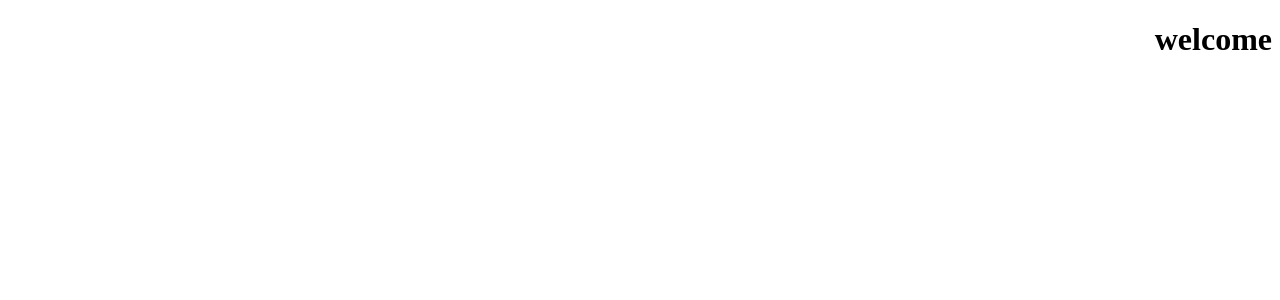
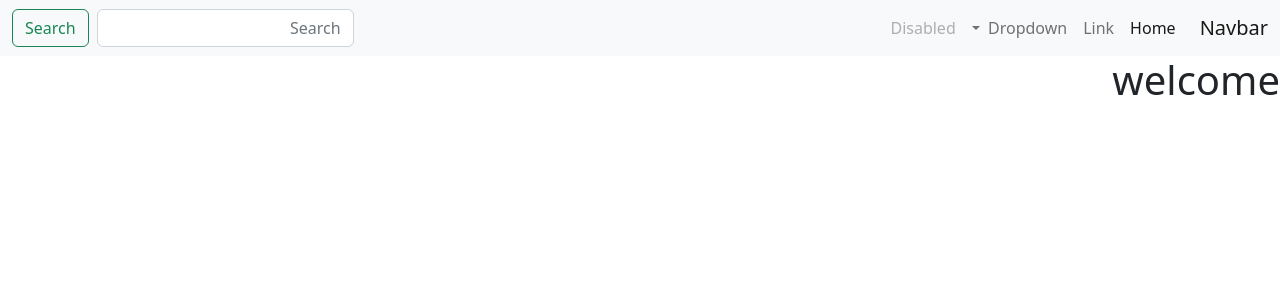
Before and after one commit to EngMjari/Django-blog, a Django app: page / in a window 1280 px wide. Before the commit the part shown is almost empty. Shown: the top 300 px of the page. Run offline with Django 5.2, Linux system fonts and the light colour scheme; some libraries are stand-ins or nearby versions.

Commit message:
create navbar and fix static files

```diff
--- a/core/settings.py
+++ b/core/settings.py
@@ -119,12 +119,9 @@ USE_TZ = True
 # https://docs.djangoproject.com/en/5.0/howto/static-files/
 
 STATIC_URL = "static/"
-STATICFILES = [
-    os.path.join(BASE_DIR, 'static'),
-]
+STATICFILES_DIRS = [os.path.join(BASE_DIR, 'static'),]
 MEDIA_URL = "media/"
 MEDIA_ROOT = os.path.join(BASE_DIR, 'media')
-
 # Default primary key field type
 # https://docs.djangoproject.com/en/5.0/ref/settings/#default-auto-field
 
--- a/core/urls.py
+++ b/core/urls.py
@@ -1,7 +1,13 @@
 from django.contrib import admin
 from django.urls import path, include
+from django.conf.urls.static import static
+from django.conf import settings
 
-urlpatterns = [
-    path('admin/', admin.site.urls),
-    path('', include('blog.urls')),
-]
+urlpatterns = (
+    [
+        path("admin/", admin.site.urls),
+        path("", include("blog.urls")),
+    ]
+    + static(settings.STATIC_URL, document_root=settings.STATIC_ROOT)
+    + static(settings.MEDIA_URL, document_root=settings.MEDIA_ROOT)
+)
--- /dev/null
+++ b/templates/components/navbar.html
@@ -0,0 +1,36 @@
+<nav class="navbar navbar-expand-lg navbar-light bg-light">
+  <div class="container-fluid">
+    <a class="navbar-brand" href="#">Navbar</a>
+    <button class="navbar-toggler" type="button" data-bs-toggle="collapse" data-bs-target="#navbarSupportedContent" aria-controls="navbarSupportedContent" aria-expanded="false" aria-label="Toggle navigation">
+      <span class="navbar-toggler-icon"></span>
+    </button>
+    <div class="collapse navbar-collapse" id="navbarSupportedContent">
+      <ul class="navbar-nav me-auto mb-2 mb-lg-0">
+        <li class="nav-item">
+          <a class="nav-link active" aria-current="page" href="#">Home</a>
+        </li>
+        <li class="nav-item">
+          <a class="nav-link" href="#">Link</a>
+        </li>
+        <li class="nav-item dropdown">
+          <a class="nav-link dropdown-toggle" href="#" id="navbarDropdown" role="button" data-bs-toggle="dropdown" aria-expanded="false">
+            Dropdown
+          </a>
+          <ul class="dropdown-menu" aria-labelledby="navbarDropdown">
+            <li><a class="dropdown-item" href="#">Action</a></li>
+            <li><a class="dropdown-item" href="#">Another action</a></li>
+            <li><hr class="dropdown-divider"></li>
+            <li><a class="dropdown-item" href="#">Something else here</a></li>
+          </ul>
+        </li>
+        <li class="nav-item">
+          <a class="nav-link disabled" href="#" tabindex="-1" aria-disabled="true">Disabled</a>
+        </li>
+      </ul>
+      <form class="d-flex">
+        <input class="form-control me-2" type="search" placeholder="Search" aria-label="Search">
+        <button class="btn btn-outline-success" type="submit">Search</button>
+      </form>
+    </div>
+  </div>
+</nav>
--- a/templates/constant/base.html
+++ b/templates/constant/base.html
@@ -1,8 +1,11 @@
+{% load static %}
 <!DOCTYPE html>
 <html lang="fa" dir="rtl">
   <head>
     <meta charset="UTF-8">
     <meta name="viewport" content="width=device-width, initial-scale=1.0">
+    <link rel="stylesheet"
+          href="{% static 'bootstrap-5.2.3-dist/css/bootstrap.rtl.min.css' %}">
     <title>
       {% block title %}
       {% endblock title %}
@@ -11,9 +14,11 @@
     {% endblock head %}
   </head>
   <body>
+    {% include 'components/navbar.html' %}
     {% block body %}
     {% endblock body %}
     {% block script %}
     {% endblock script %}
+    <script src="{% static 'bootstrap-5.2.3-dist/js/bootstrap.min.js' %}"></script>
   </body>
 </html>
```
